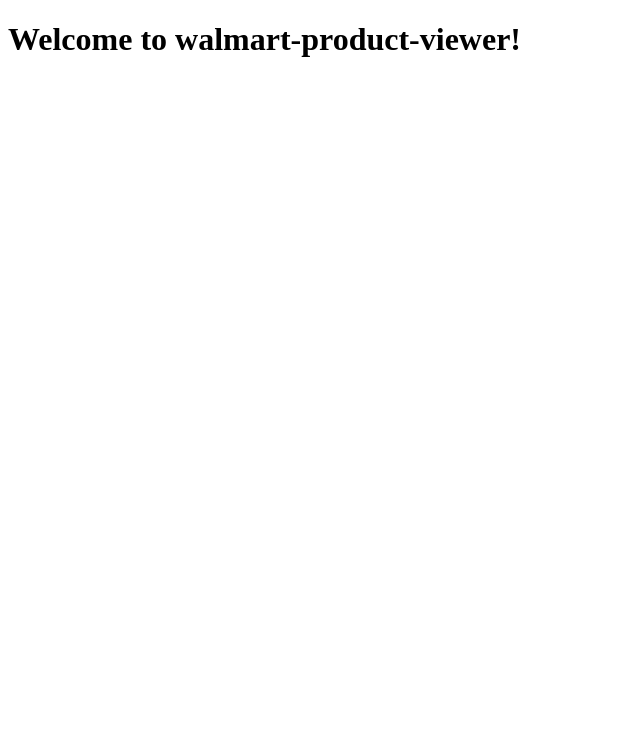
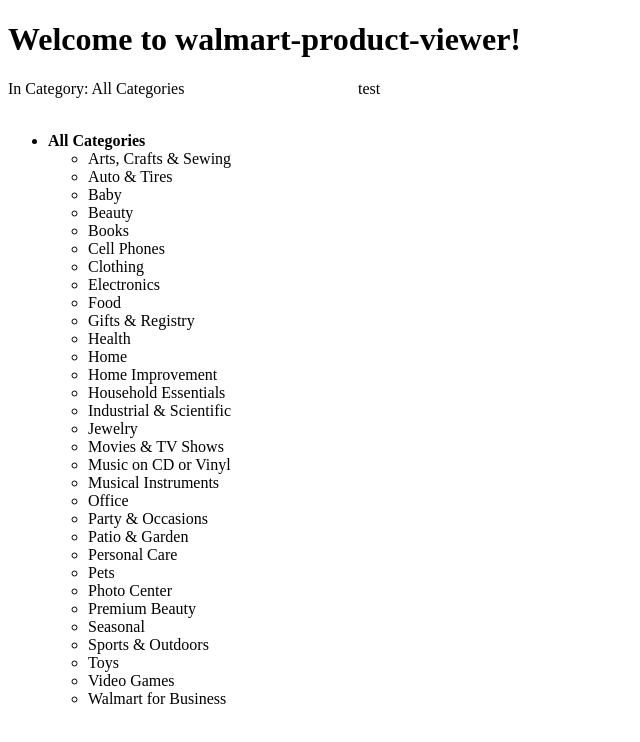
Before and after one commit to MikeWeiZhou/walmart-product-viewer, an Angular app: page /viewer in a window 1280 px wide. Before the commit this address led to /. Shown: the top 742 px of the page, without its empty margins (0-640 px from the left). Built offline with nearby package versions, Linux system fonts and the light colour scheme.

Commit message:
Added Viewer component and integrated with Category component

```diff
--- a/src/app/app-routing.module.ts
+++ b/src/app/app-routing.module.ts
@@ -3,11 +3,14 @@
 
 import { CategoryComponent } from './components/category/category.component';
 // import { ProductsComponent } from './components/products/products.component';
+import { ViewerComponent } from './components/viewer/viewer.component';
 
 const routes: Routes = [
+  { path: '', redirectTo: '/viewer', pathMatch: 'full' },
   { path: 'category', component: CategoryComponent },
   { path: 'category/:categoryId', component: CategoryComponent },
-  // { path: 'products/:categoryId', component: ProductsComponent }
+  // { path: 'products/:categoryId', component: ProductsComponent },
+  { path: 'viewer', component: ViewerComponent }
 ];
 
 @NgModule({
--- a/src/app/app.module.ts
+++ b/src/app/app.module.ts
@@ -6,14 +6,14 @@
 import { AppComponent } from './app.component';
 import { CategoryComponent } from './components/category/category.component';
 // import { ProductsComponent } from './components/products/products.component';
-// import { ViewerComponent } from './components/viewer/viewer.component';
+import { ViewerComponent } from './components/viewer/viewer.component';
 
 @NgModule({
   declarations: [
     AppComponent,
     CategoryComponent,
     // ProductsComponent,
-    // ViewerComponent
+    ViewerComponent
   ],
   imports: [
     BrowserModule,
--- a/src/app/components/category/category.component.css
+++ b/src/app/components/category/category.component.css
@@ -1,5 +1,7 @@
 ul.category {
+  font-weight: bold;
 }
 
-ul.child-categories {
+ul.child-category {
+  font-weight: normal;
 }
--- a/src/app/components/category/category.component.html
+++ b/src/app/components/category/category.component.html
@@ -1,9 +1,10 @@
 <ul class="category" *ngIf="Category">
   <li>
     {{ Category.name }}
-    <ul class="child-categories" *ngIf="Category.children">
+    <ul class="child-category" *ngIf="Category.children">
       <li *ngFor="let childCategory of Category.children">
-        <a routerLink="/category/{{ childCategory.id }}">{{ childCategory.name }}</a>
+        <!-- <a routerLink="/category/{{ childCategory.id }}">{{ childCategory.name }}</a> -->
+        <a (click)="SetCurrentCategory(childCategory.id)">{{ childCategory.name }}</a>
       </li>
     </ul>
   </li>
--- a/src/app/components/category/category.component.ts
+++ b/src/app/components/category/category.component.ts
@@ -1,9 +1,8 @@
-import { Component, OnInit } from '@angular/core';
-import { CategoryService } from 'src/app/services/category.service';
-import { Observable } from 'rxjs';
+import { Component, OnInit, Input, Output, EventEmitter } from '@angular/core';
 import { ActivatedRoute, Router } from '@angular/router';
 
 import { Category } from '../../models/category';
+import { CategoryService } from 'src/app/services/category.service';
 
 @Component({
   selector: 'app-category',
@@ -11,14 +10,15 @@
   styleUrls: ['./category.component.css']
 })
 /**
- * TestCategoryComponent.
+ * CategoryComponent.
  *
- * Test CategoryService functionality.
+ * Gets one category and its children.
  */
 export class CategoryComponent implements OnInit {
 
-  // Category
-  public Category: Category;
+  // Category input/outputs
+  @Input() public Category: Category;
+  @Output() public CategoryChange: EventEmitter<Category> = new EventEmitter<Category>();
 
   // Services
   private mRoute: ActivatedRoute;
@@ -26,7 +26,9 @@
 
   /**
    * Constructor.
-   * @param category CategoryServer
+   * @param route ActivatedRoute
+   * @param router Router
+   * @param category CategoryService
    */
   constructor(route: ActivatedRoute, router: Router, category: CategoryService) {
     this.mRoute = route;
@@ -34,8 +36,7 @@
 
     // Same route with different parameters will not trigger a refresh
     // i.e. Clicking on child categories does not trigger refresh
-    // This setting will trigger a refresh
-    router.routeReuseStrategy.shouldReuseRoute = () => { return false; };
+    // This setting will trigger a refresh for all components loaded on page
   }
 
   /**
@@ -43,27 +44,18 @@
    * Called after object is constructed.
    */
   ngOnInit() {
-    this.getCategory();
   }
 
   /**
-   * Get Category.
+   * Set's this.Category to specified category, or root category if not found.
+   * @param categoryId specified category ID
    */
-  private getCategory(): void {
-
-    // category ID from URL (router)
-    let id: string = this.mRoute.snapshot.paramMap.get('categoryId');
-
-    // Get root category and its children
-    if (id === null) {
-      this.mCategoryService.GetCategory()
-        .subscribe((cat: Category) => { this.Category = cat; });
-    }
-
-    // Get selected category and its children
-    else {
-      this.mCategoryService.GetCategory(id)
-        .subscribe((cat: Category) => { this.Category = cat; });
-    }
+  public SetCurrentCategory(categoryId: string): void {
+    this.mCategoryService.GetCategory(categoryId)
+      .subscribe((cat: Category) => {
+        this.Category = cat;
+        this.CategoryChange.emit(this.Category);
+      }
+    );
   }
 }
--- /dev/null
+++ b/src/app/components/viewer/viewer.component.css
@@ -0,0 +1,13 @@
+#viewer {
+  display: flex;
+}
+
+#left-column {
+  min-width: 350px;
+  max-width: 350px;
+  flex-basis: auto;
+}
+
+#right-column {
+  flex: 100%;
+}
--- /dev/null
+++ b/src/app/components/viewer/viewer.component.html
@@ -0,0 +1,11 @@
+<div id="viewer">
+  <div id="left-column">
+    In Category: {{ Category.name }}
+    <br />
+    <br />
+    <app-category [(Category)]="Category"></app-category>
+  </div>
+  <div id="right-column">
+    test
+  </div>
+</div>
--- /dev/null
+++ b/src/app/components/viewer/viewer.component.ts
@@ -0,0 +1,45 @@
+import { Component, OnInit } from '@angular/core';
+
+import { Category } from 'src/app/models/category';
+import { CategoryService } from 'src/app/services/category.service';
+
+@Component({
+  selector: 'app-viewer',
+  templateUrl: './viewer.component.html',
+  styleUrls: ['./viewer.component.css']
+})
+export class ViewerComponent implements OnInit {
+
+  // Category
+  public Category: Category;
+
+  // Category Service
+  private mCategoryService: CategoryService;
+
+  /**
+   * Constructor.
+   * @param category CategoryService
+   */
+  constructor(category: CategoryService) {
+    this.mCategoryService = category;
+  }
+
+  /**
+   * On Angular Initialization.
+   * Called after object is constructed.
+   */
+  ngOnInit() {
+    this.setRootCategory();
+  }
+
+  /**
+   * Sets this.Category with the root category.
+   */
+  private setRootCategory(): void {
+    this.mCategoryService.GetCategory()
+      .subscribe((cat: Category) => {
+        this.Category = cat;
+      }
+    );
+  }
+}
--- a/src/app/services/category.service.ts
+++ b/src/app/services/category.service.ts
@@ -43,9 +43,9 @@
   public GetCategory();
   public GetCategory(categoryId: string);
   /**
-   * Returns a nested Category array, or empty array.
-   * @param [categoryId] selected category id
-   * @returns Observable<Category[]>, Category[] may be empty array
+   * Returns specified Category, or root category.
+   * @param [categoryId] specified category id
+   * @returns Observable<Category>
    */
   public GetCategory(categoryId?: string): Observable<Category> {
     return of(TaxonomyValidMock)
```
